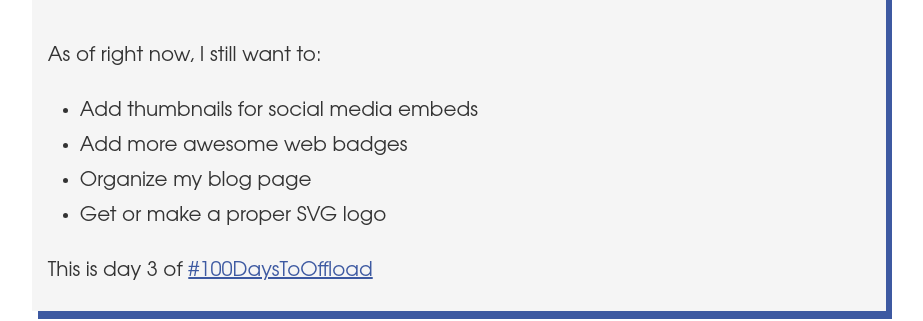
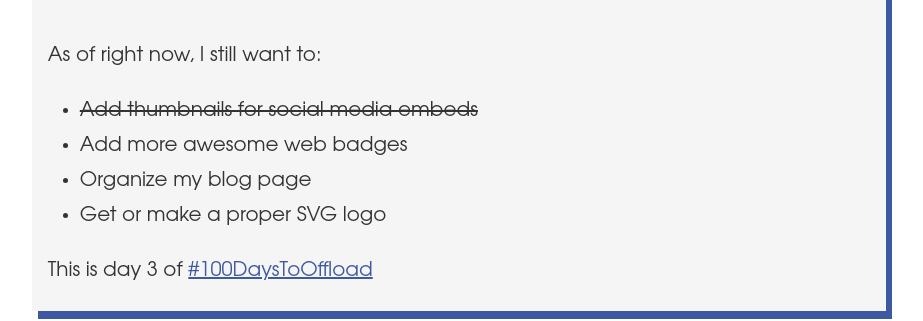
Before and after one commit to randm1/blog, a Jekyll site: the page built from _posts/2024-03-12-big-ol-update.md, in a window 1280 px wide. Shown: the part 2373-2694 px from the top of the page, without its empty margins (181-1104 px from the left). Built offline with Jekyll 4.4.1, drawn with Linux system fonts in a browser that asks for light colours.

```diff
--- a/_posts/2024-03-12-big-ol-update.md
+++ b/_posts/2024-03-12-big-ol-update.md
@@ -31,7 +31,7 @@ I have moved this website from my own [Linode](https://linode.com) server to jus
 
 ## TODO
 As of right now, I still want to:
-* Add thumbnails for social media embeds
+* ~~Add thumbnails for social media embeds~~
 * Add more awesome web badges
 * Organize my blog page
 * Get or make a proper SVG logo
```
